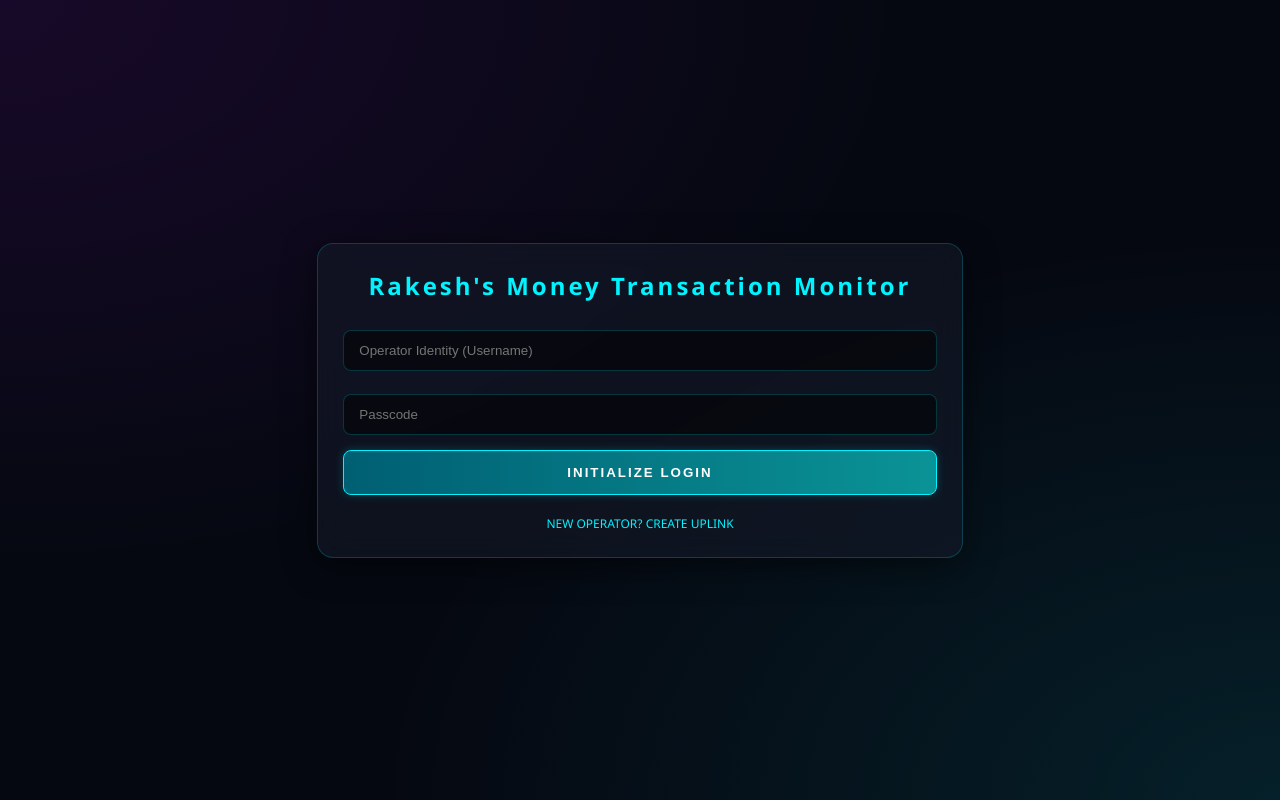
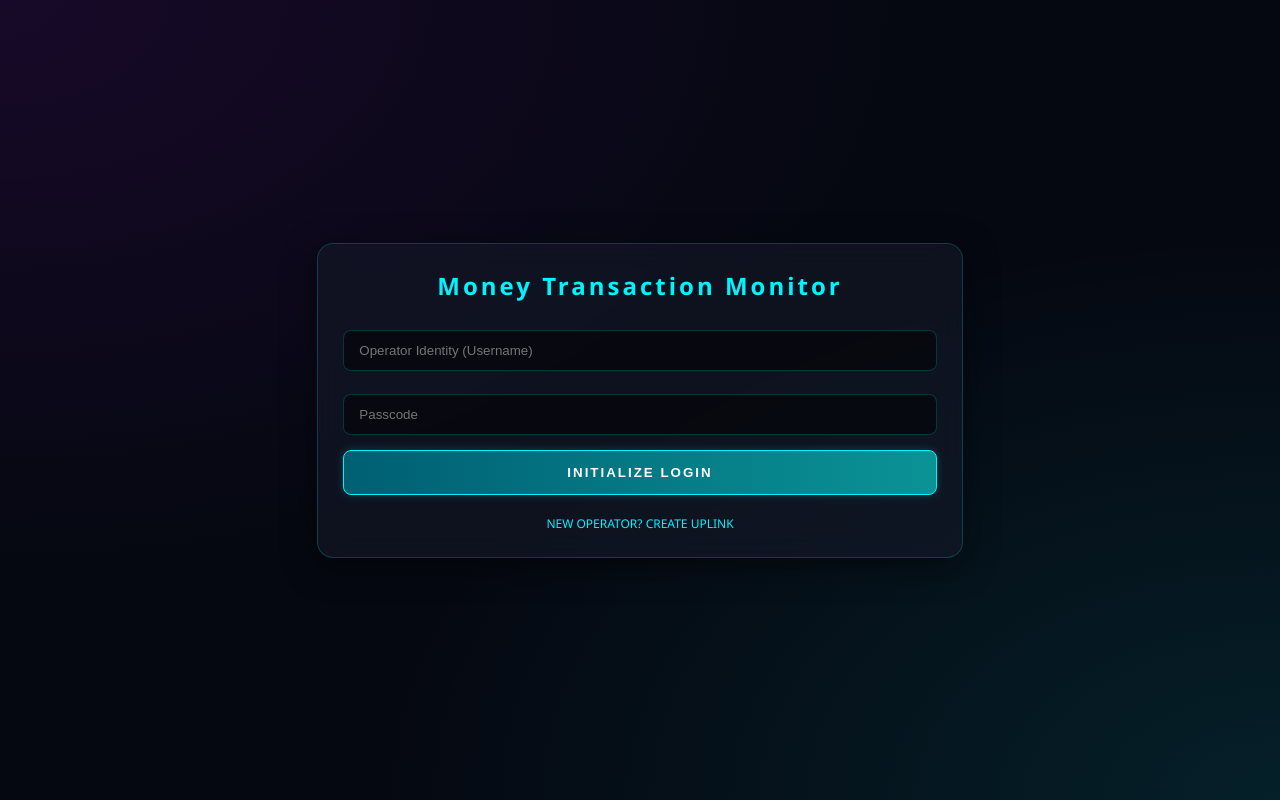
Before and after one commit to RAKESH-PATEL57/Money_Transaction_Monitor, a React app in the folder frontend/: page / in a window 1280 px wide. Built offline with nearby package versions, Linux system fonts and the light colour scheme; no server answers; the HTML template or start-up script is replaced by a standard one.

Commit message:
changed name

```diff
--- a/frontend/src/components/Auth.jsx
+++ b/frontend/src/components/Auth.jsx
@@ -26,7 +26,7 @@ export default function Auth({ setUser }) {
   return (
     <div className="auth-container">
       <div className="glass-card">
-        <h2 style={{color: 'var(--neon-cyan)', textAlign: 'center', marginBottom: '20px', letterSpacing:'3px'}}>Rakesh's Money Transaction Monitor</h2>
+        <h2 style={{color: 'var(--neon-cyan)', textAlign: 'center', marginBottom: '20px', letterSpacing:'3px'}}>Money Transaction Monitor</h2>
         <input placeholder="Operator Identity (Username)" onChange={e => setForm({...form, username: e.target.value})} />
         <input type="password" placeholder="Passcode" onChange={e => setForm({...form, password: e.target.value})} />
         <button className="btn-neon" onClick={handleAuth}>{isLogin ? "INITIALIZE LOGIN" : "REGISTER OPERATOR"}</button>
```
